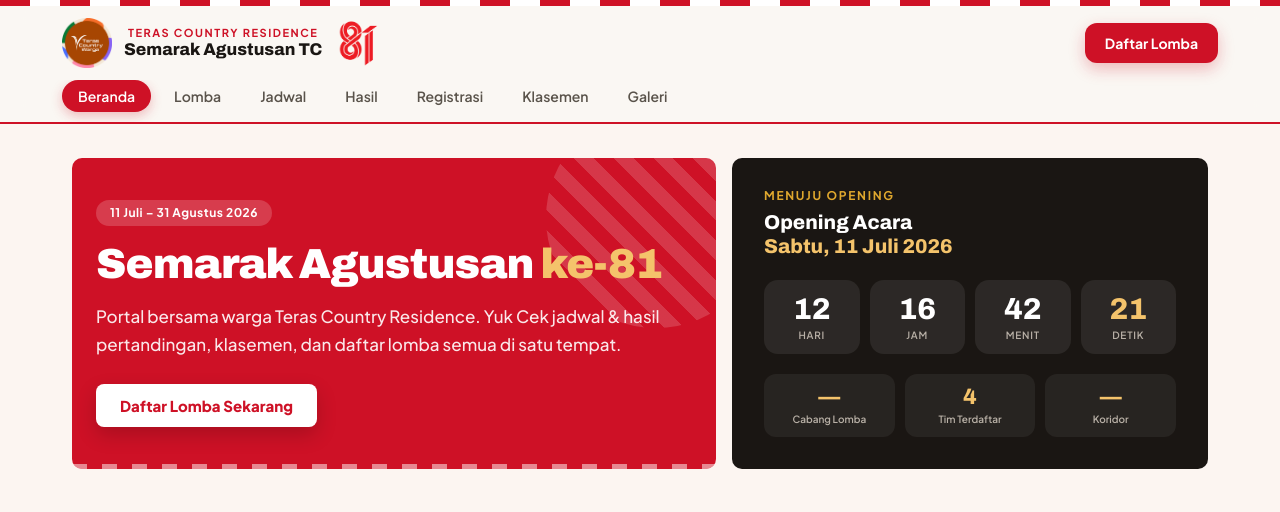
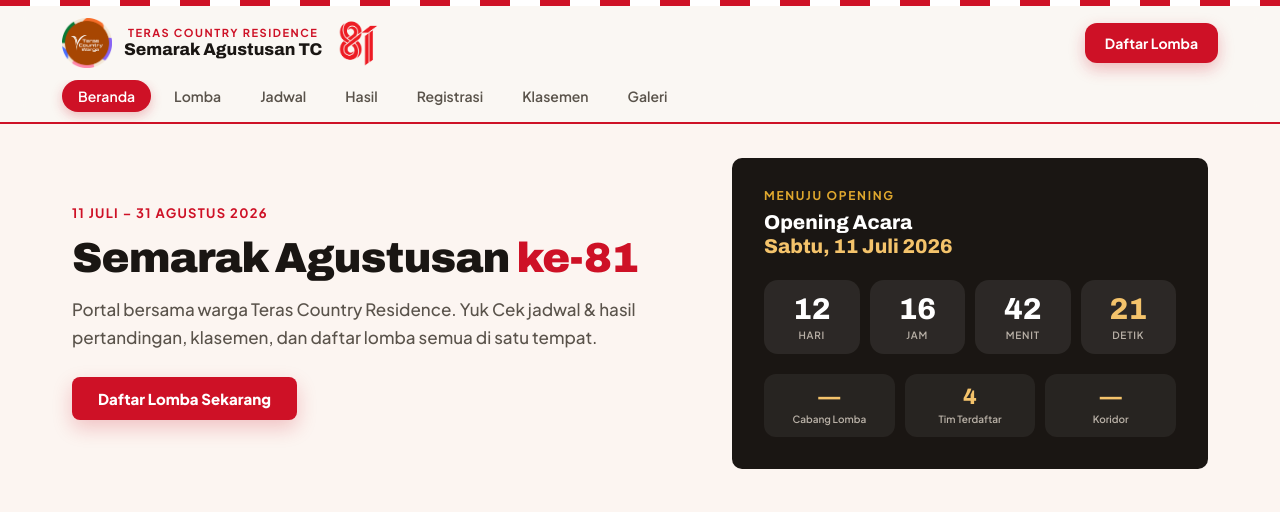
Before and after one commit to abinktidars/portal-agustusan-tc, a Vue app: page / in a window 1280 px wide. Shown: the top 512 px of the page. Built offline with nearby package versions, Linux system fonts and the light colour scheme; no server answers; the database is empty.

Commit message:
update hero

```diff
--- a/src/views/portal/BerandaView.vue
+++ b/src/views/portal/BerandaView.vue
@@ -4,15 +4,11 @@
     <section class="hero-grid">
       <!-- Hero card -->
       <div class="hero-card">
-        <div class="hero-bg-circle"></div>
-        <div class="hero-bg-stripe"></div>
-        <div style="position:relative;">
-          <div class="hero-badge">11 Juli – 31 Agustus 2026</div>
-          <h1 class="hero-title">Semarak Agustusan <span style="color:#F4C36B;">ke-81</span></h1>
-          <p class="hero-desc">Portal bersama warga Teras Country Residence. Yuk Cek jadwal &amp; hasil pertandingan, klasemen, dan daftar lomba semua di satu tempat.</p>
-          <div class="hero-actions">
-            <button class="btn-white" @click="$router.push({ name: 'registrasi' })">Daftar Lomba Sekarang</button>
-          </div>
+        <div class="hero-badge">11 Juli – 31 Agustus 2026</div>
+        <h1 class="hero-title">Semarak Agustusan <span class="hero-title-accent">ke-81</span></h1>
+        <p class="hero-desc">Portal bersama warga Teras Country Residence. Yuk Cek jadwal &amp; hasil pertandingan, klasemen, dan daftar lomba semua di satu tempat.</p>
+        <div class="hero-actions">
+          <button class="btn-primary" @click="$router.push({ name: 'registrasi' })">Daftar Lomba Sekarang</button>
         </div>
       </div>
 
@@ -349,27 +345,19 @@ onUnmounted(() => clearInterval(timer))
 /* ── Hero ───────────────────────────────── */
 .hero-grid { display:grid; grid-template-columns:1.15fr .85fr; gap:16px; align-items:stretch; }
 .hero-card {
-  background:#CE1126; border-radius:10px; padding:24px;
-  display:flex; flex-direction:column; justify-content:center;
-  position:relative; overflow:hidden;
-}
-.hero-bg-circle {
-  position:absolute; top:-50px; right:-50px; width:220px; height:220px;
-  border-radius:50%; background:repeating-linear-gradient(45deg,rgba(255,255,255,.16) 0 14px,transparent 14px 28px);
-}
-.hero-bg-stripe {
-  position:absolute; bottom:0; left:0; right:0; height:5px;
-  background:repeating-linear-gradient(90deg,#fff 0 15px,transparent 15px 30px); opacity:.5;
+  display:flex;
+  flex-direction:column;
+  justify-content:center;
 }
 .hero-badge {
-  display:inline-flex; align-items:center; gap:8px; padding:7px 14px;
-  border-radius:999px; background:rgba(255,255,255,.18); color:#fff;
-  font:700 12px/1 'Plus Jakarta Sans'; letter-spacing:.04em;
+  display:inline-flex; align-items:center; gap:8px;
+  color:#CE1126; font:700 13px/1 'Plus Jakarta Sans'; letter-spacing:.1em; text-transform:uppercase;
 }
-.hero-title   { margin:18px 0 0; font:900 42px/.98 Archivo; letter-spacing:-.02em; color:#fff; }
-.hero-desc    { margin:18px 0 0; font:500 17px/1.6 'Plus Jakarta Sans'; color:rgba(255,255,255,.9); max-width:46ch; }
+.hero-title   { margin:16px 0 0; font:900 42px/1.05 Archivo; letter-spacing:-.02em; color:#1A1613; }
+.hero-title-accent { color:#CE1126; }
+.hero-desc    { margin:16px 0 0; font:500 17px/1.6 'Plus Jakarta Sans'; color:#5A534B; max-width:46ch; }
 .hero-actions { display:flex; gap:12px; margin-top:26px; flex-wrap:wrap; }
-.btn-white    { padding:14px 24px; border:none; border-radius:8px; background:#fff; color:#CE1126; font:800 15px/1 'Plus Jakarta Sans'; cursor:pointer; box-shadow:0 8px 20px rgba(0,0,0,.18); }
+.btn-primary  { padding:14px 26px; border:none; border-radius:8px; background:#CE1126; color:#fff; font:800 15px/1 'Plus Jakarta Sans'; cursor:pointer; box-shadow:0 8px 20px rgba(206,17,38,.22); }
 
 /* ── Countdown ──────────────────────────── */
 .countdown-card { background:#1A1613; border-radius:10px; padding:32px; color:#fff; display:flex; flex-direction:column; }
@@ -501,7 +489,6 @@ onUnmounted(() => clearInterval(timer))
   .hero-grid { gap:16px; }
   .hero-title { font-size:34px !important; }
   .hero-desc { font-size:15px; }
-  .hero-card { padding:20px; }
   .countdown-card { padding:20px; }
   .cd-grid { grid-template-columns:repeat(2,1fr); }
   .section-title { font-size:24px; }
@@ -509,6 +496,9 @@ onUnmounted(() => clearInterval(timer))
   .quick-grid { margin-top:12px; gap:10px; }
   .quick-card { padding:16px; }
   .hasil-grid { grid-template-columns:1fr; }
+  .hero-card {
+    padding: 8px 0 16px;
+  }
 
   .momen-scroll {
     display:flex; grid-template-columns:none; overflow-x:auto; gap:12px;
```
